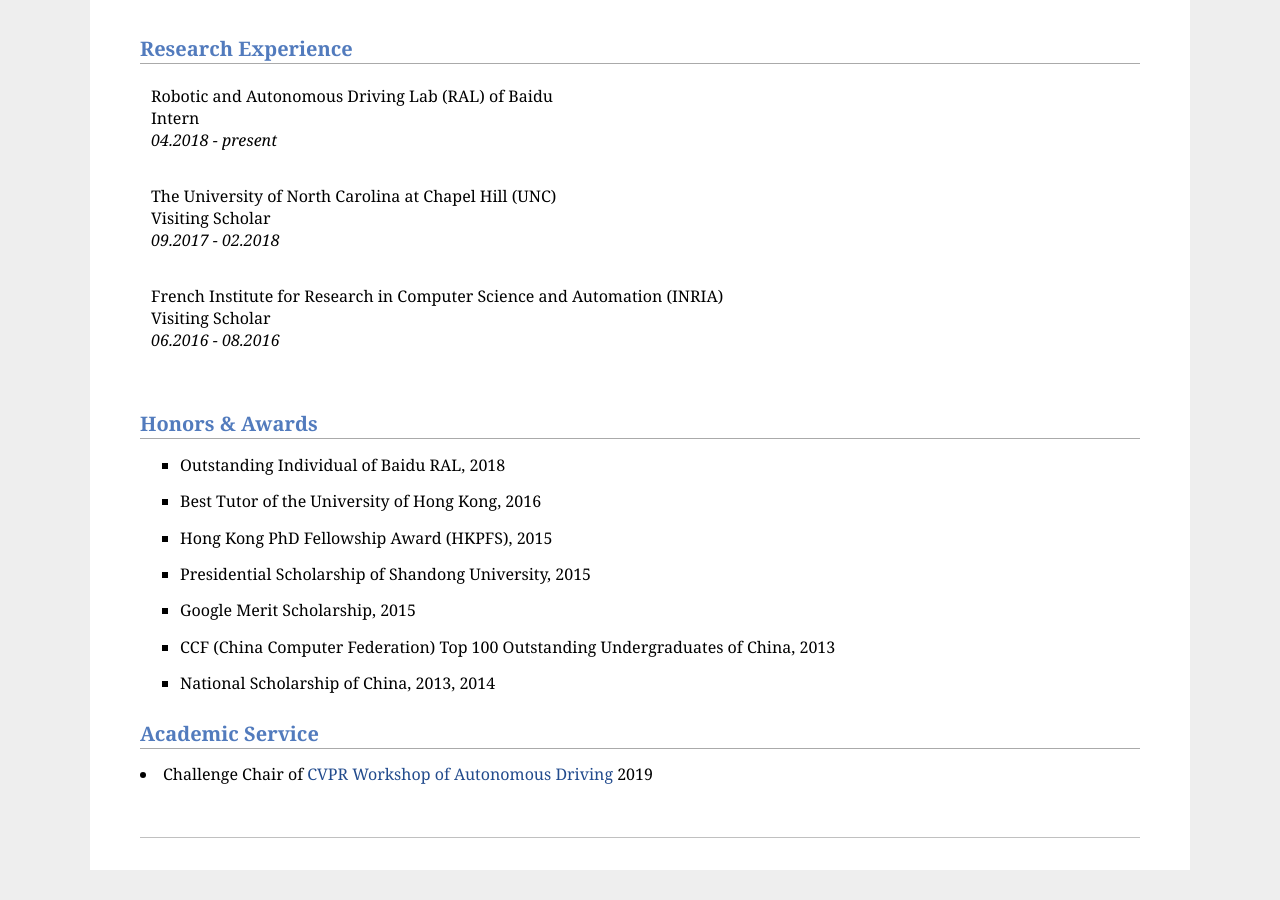
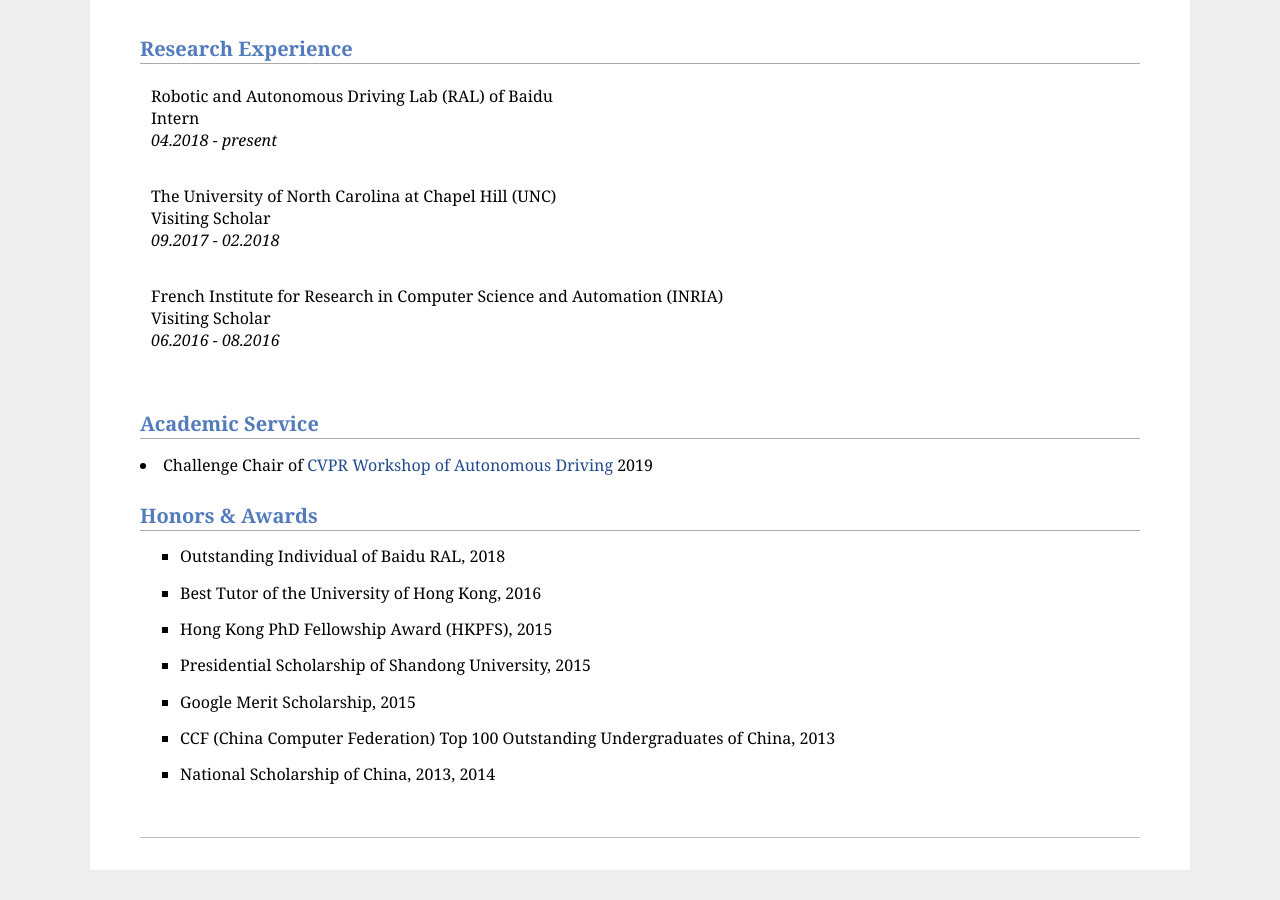
Before and after one commit to AshleyQTDS/AshleyQTDS.github.io, a Jekyll site: the page aboutme.html, which Jekyll copies as it is, in a window 1280 px wide and 900 px high, scrolled down 1765 px. Built offline with Jekyll 4.4.1, drawn with Linux system fonts in a browser that asks for light colours; a script that is not in the unit is left out; part of the change alters nothing that is shown.

```diff
--- a/aboutme.html
+++ b/aboutme.html
@@ -196,6 +196,9 @@ function toggleBibtex(articleid) {
       </tr>
 </table>
 
+<h2>Academic Service</h2>
+<li>Challenge Chair of <a href="http://wad.ai/index.html"> CVPR Workshop of Autonomous Driving</a> 2019</li>
+
 <h2>Honors &amp; Awards</h2>
 <ul>
 <li>Outstanding Individual of Baidu RAL, 2018</li>
@@ -207,8 +210,7 @@ function toggleBibtex(articleid) {
 <li>National Scholarship of China, 2013, 2014</li>
 </ul>
 
-<h2>Academic Service</h2>
-<li>Challenge Chair of <a href="http://wad.ai/index.html"> CVPR Workshop of Autonomous Driving</a> 2019</li>
+
 
   <!-- <h2>Teaching</h2>
   <table id="tbTeaching" border="0" width="100%">
```
